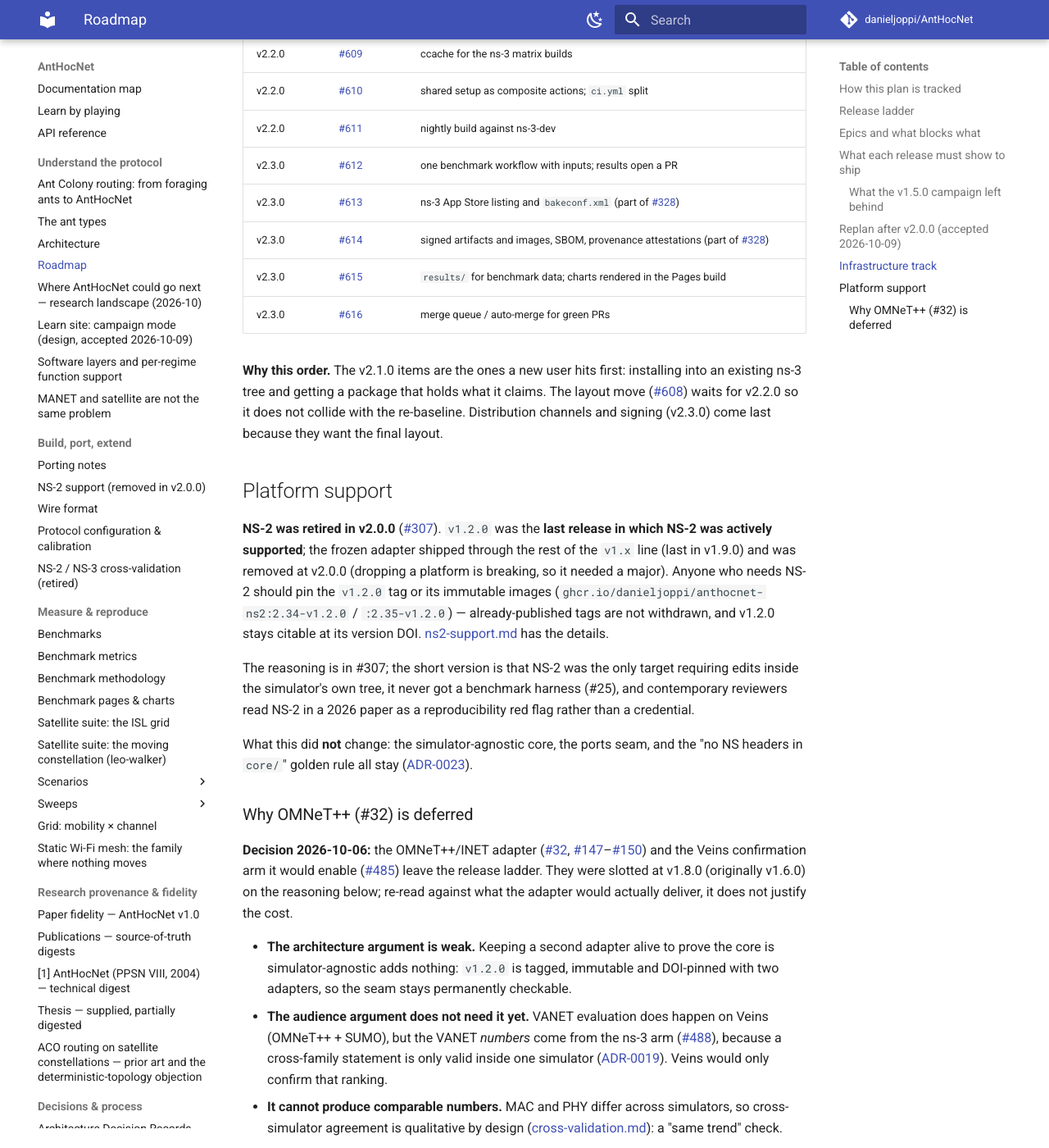
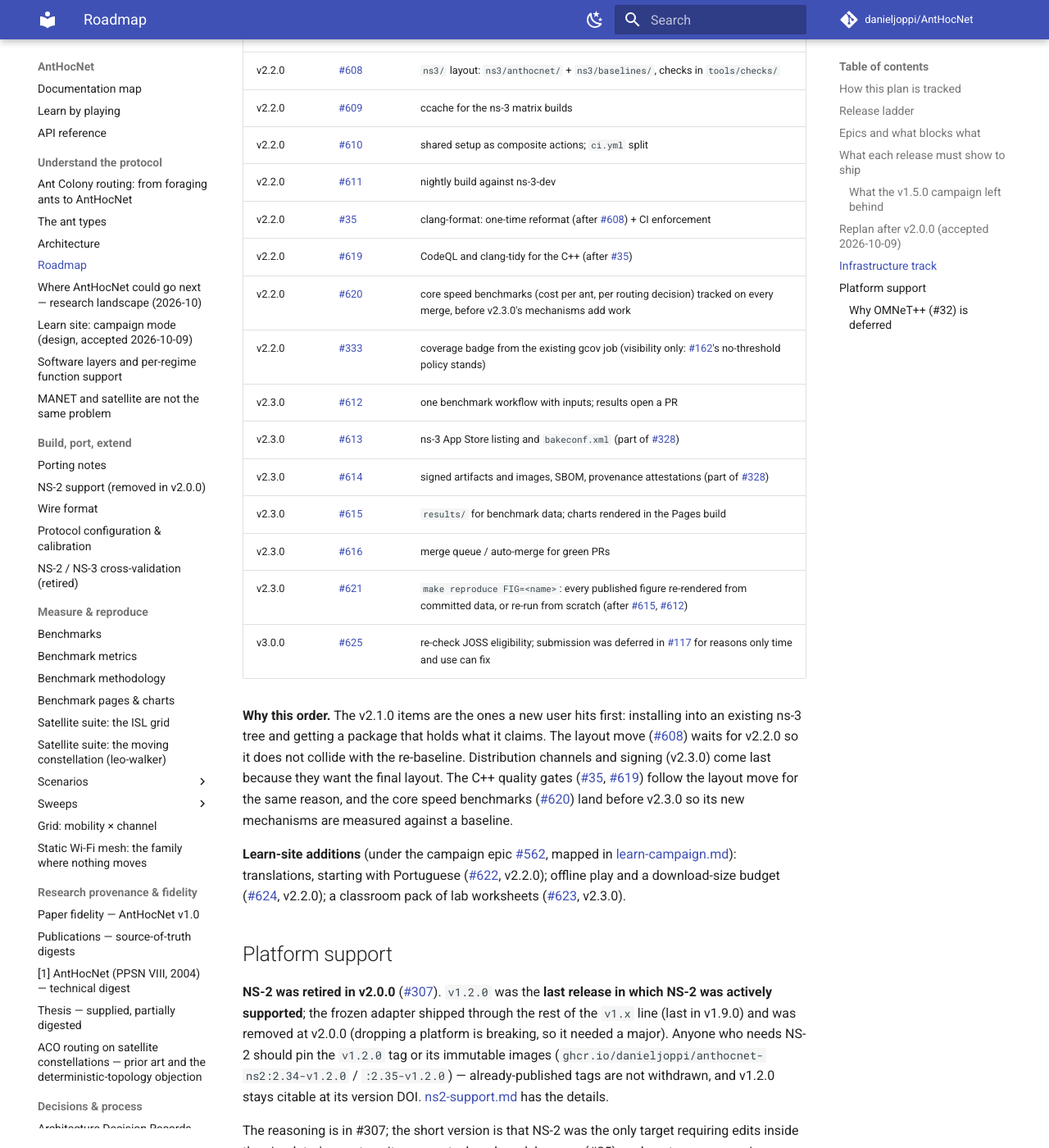
Before and after one commit to danieljoppi/AntHocNet, an MkDocs documentation site: the page built from docs/roadmap.md, in a window 1280 px wide and 1400 px high, scrolled down 13320 px. Shown: the whole window at 82% size. Built offline with MkDocs 1.6.1 and Material for MkDocs 9.7.7, drawn with Linux system fonts in a browser that asks for light colours; comment, search, counter and statistics services are not loaded.

Commit message:
docs(roadmap): schedule the DX, quality, reproducibility and learn-site additions (#618-#625)
Follow-up review suggestions, filed as issues and placed on the ladder:

Infrastructure track (#603):
- v2.1.0 #618: SessionStart hook so cloud agent sessions can run lint, docs,
  parity and smoke checks from the first command.
- v2.2.0 #35 (existing): clang-format reformat + enforcement, after the #608
  layout move; #619: CodeQL + clang-tidy, after #35; #620: core speed
  benchmarks (per ant / per routing decision) tracked on every merge, landed
  before v2.3.0's mechanisms add work; #333 (existing): coverage badge,
  visibility only.
- v2.3.0 #621: `make reproduce FIG=<name>` for every published figure.
- v3.0.0 #625: re-check JOSS eligibility (deferred in #117).

Learn site (#562), also in learn-campaign.md §6, §9 and its issues table:
- v2.2.0 #622: translations through a string layer, pt-BR first;
  #624: offline play + a download-size budget (378 KB raw today; budget
  512 KB raw / 160 KB gzipped).
- v2.3.0 #623: classroom pack of lab worksheets built on the missions.

Two suggestions were reshaped against standing decisions rather than filed as
proposed: a coverage *floor* would contradict #162's no-threshold policy, so
only #333's badge is scheduled; a JOSS *submission* was deferred in #117 for
reasons code cannot fix, so #625 is a dated re-check instead.

Also restores the `model:*` label requirement in AGENTS.md's issue-label
line: the earlier refresh in this PR dropped it, contradicting ADR-0013. The
issues filed in #562-#616 have been backfilled with model labels.

Co-Authored-By: Claude Opus 5.5 <noreply@anthropic.com>
Claude-Session: https://claude.ai/code/session_01HNDVU4LKsoUZ4oGXKuibE2

```diff
--- a/docs/roadmap.md
+++ b/docs/roadmap.md
@@ -300,21 +300,35 @@ so it is never what gates a release's exit criteria, but each item carries the
 | v2.1.0 | [#605](https://github.com/danieljoppi/AntHocNet/issues/605) | `make doctor` (checks the ns-3 tree and toolchain) and `BASELINES=0` to install without the comparison baselines |
 | v2.1.0 | [#606](https://github.com/danieljoppi/AntHocNet/issues/606) | a drop-in ns-3 module tarball per release, plus a generated `ns3-module` branch |
 | v2.1.0 | [#607](https://github.com/danieljoppi/AntHocNet/issues/607) | docs-only PRs skip the heavy matrix, behind one required gate job |
+| v2.1.0 | [#618](https://github.com/danieljoppi/AntHocNet/issues/618) | a SessionStart hook, so cloud agent sessions can run every check (lint, docs, parity, smoke) from the first command |
 | v2.2.0 | [#608](https://github.com/danieljoppi/AntHocNet/issues/608) | `ns3/` layout: `ns3/anthocnet/` + `ns3/baselines/`, checks in `tools/checks/` |
 | v2.2.0 | [#609](https://github.com/danieljoppi/AntHocNet/issues/609) | ccache for the ns-3 matrix builds |
 | v2.2.0 | [#610](https://github.com/danieljoppi/AntHocNet/issues/610) | shared setup as composite actions; `ci.yml` split |
 | v2.2.0 | [#611](https://github.com/danieljoppi/AntHocNet/issues/611) | nightly build against ns-3-dev |
+| v2.2.0 | [#35](https://github.com/danieljoppi/AntHocNet/issues/35) | clang-format: one-time reformat (after [#608](https://github.com/danieljoppi/AntHocNet/issues/608)) + CI enforcement |
+| v2.2.0 | [#619](https://github.com/danieljoppi/AntHocNet/issues/619) | CodeQL and clang-tidy for the C++ (after [#35](https://github.com/danieljoppi/AntHocNet/issues/35)) |
+| v2.2.0 | [#620](https://github.com/danieljoppi/AntHocNet/issues/620) | core speed benchmarks (cost per ant, per routing decision) tracked on every merge, before v2.3.0's mechanisms add work |
+| v2.2.0 | [#333](https://github.com/danieljoppi/AntHocNet/issues/333) | coverage badge from the existing gcov job (visibility only: [#162](https://github.com/danieljoppi/AntHocNet/issues/162)'s no-threshold policy stands) |
 | v2.3.0 | [#612](https://github.com/danieljoppi/AntHocNet/issues/612) | one benchmark workflow with inputs; results open a PR |
 | v2.3.0 | [#613](https://github.com/danieljoppi/AntHocNet/issues/613) | ns-3 App Store listing and `bakeconf.xml` (part of [#328](https://github.com/danieljoppi/AntHocNet/issues/328)) |
 | v2.3.0 | [#614](https://github.com/danieljoppi/AntHocNet/issues/614) | signed artifacts and images, SBOM, provenance attestations (part of [#328](https://github.com/danieljoppi/AntHocNet/issues/328)) |
 | v2.3.0 | [#615](https://github.com/danieljoppi/AntHocNet/issues/615) | `results/` for benchmark data; charts rendered in the Pages build |
 | v2.3.0 | [#616](https://github.com/danieljoppi/AntHocNet/issues/616) | merge queue / auto-merge for green PRs |
+| v2.3.0 | [#621](https://github.com/danieljoppi/AntHocNet/issues/621) | `make reproduce FIG=<name>`: every published figure re-rendered from committed data, or re-run from scratch (after [#615](https://github.com/danieljoppi/AntHocNet/issues/615), [#612](https://github.com/danieljoppi/AntHocNet/issues/612)) |
+| v3.0.0 | [#625](https://github.com/danieljoppi/AntHocNet/issues/625) | re-check JOSS eligibility; submission was deferred in [#117](https://github.com/danieljoppi/AntHocNet/issues/117) for reasons only time and use can fix |
 
 **Why this order.** The v2.1.0 items are the ones a new user hits first:
 installing into an existing ns-3 tree and getting a package that holds what it
 claims. The layout move ([#608](https://github.com/danieljoppi/AntHocNet/issues/608)) waits for v2.2.0 so it does not collide with
 the re-baseline. Distribution channels and signing (v2.3.0) come last because
-they want the final layout.
+they want the final layout. The C++ quality gates ([#35](https://github.com/danieljoppi/AntHocNet/issues/35), [#619](https://github.com/danieljoppi/AntHocNet/issues/619)) follow
+the layout move for the same reason, and the core speed benchmarks ([#620](https://github.com/danieljoppi/AntHocNet/issues/620))
+land before v2.3.0 so its new mechanisms are measured against a baseline.
+
+**Learn-site additions** (under the campaign epic [#562](https://github.com/danieljoppi/AntHocNet/issues/562), mapped in
+[learn-campaign.md](learn-campaign.md#9-release-mapping)): translations,
+starting with Portuguese ([#622](https://github.com/danieljoppi/AntHocNet/issues/622), v2.2.0); offline play and a download-size
+budget ([#624](https://github.com/danieljoppi/AntHocNet/issues/624), v2.2.0); a classroom pack of lab worksheets ([#623](https://github.com/danieljoppi/AntHocNet/issues/623), v2.3.0).
 
 ## Platform support
 
```
Also changed, not shown: AGENTS.md (+3 -3 lines), docs/learn-campaign.md (+11 -2 lines).
